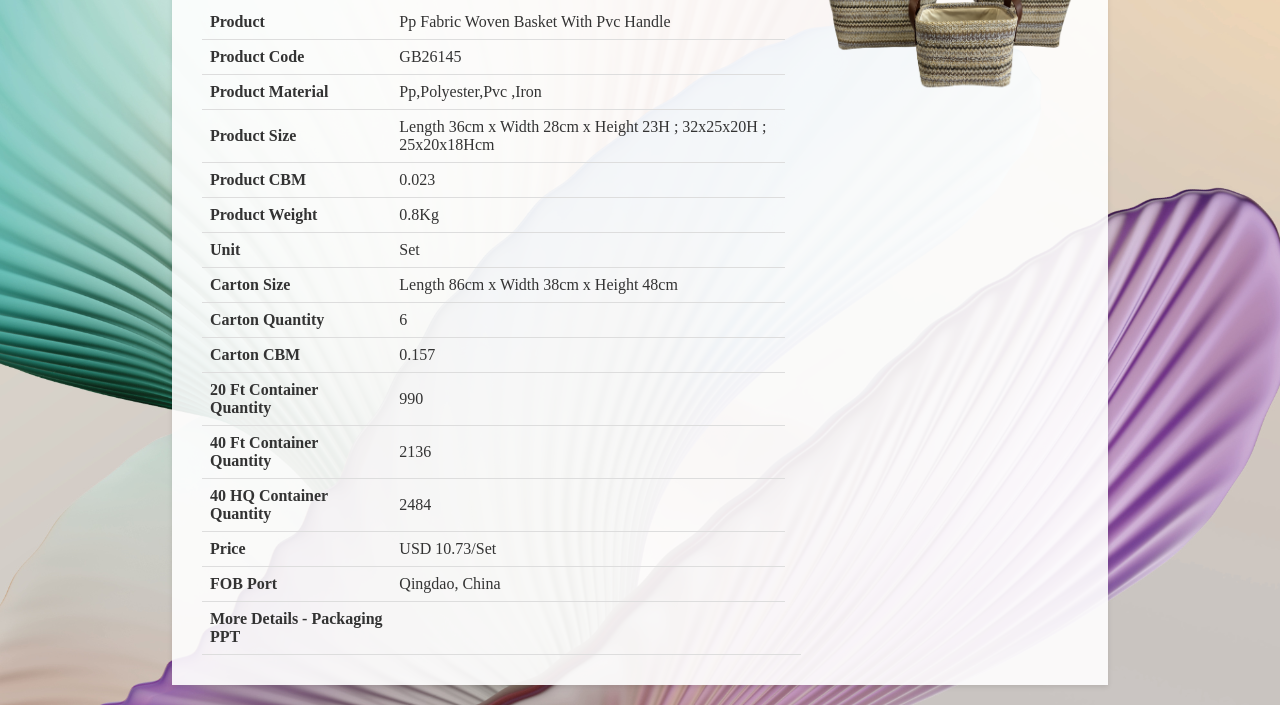
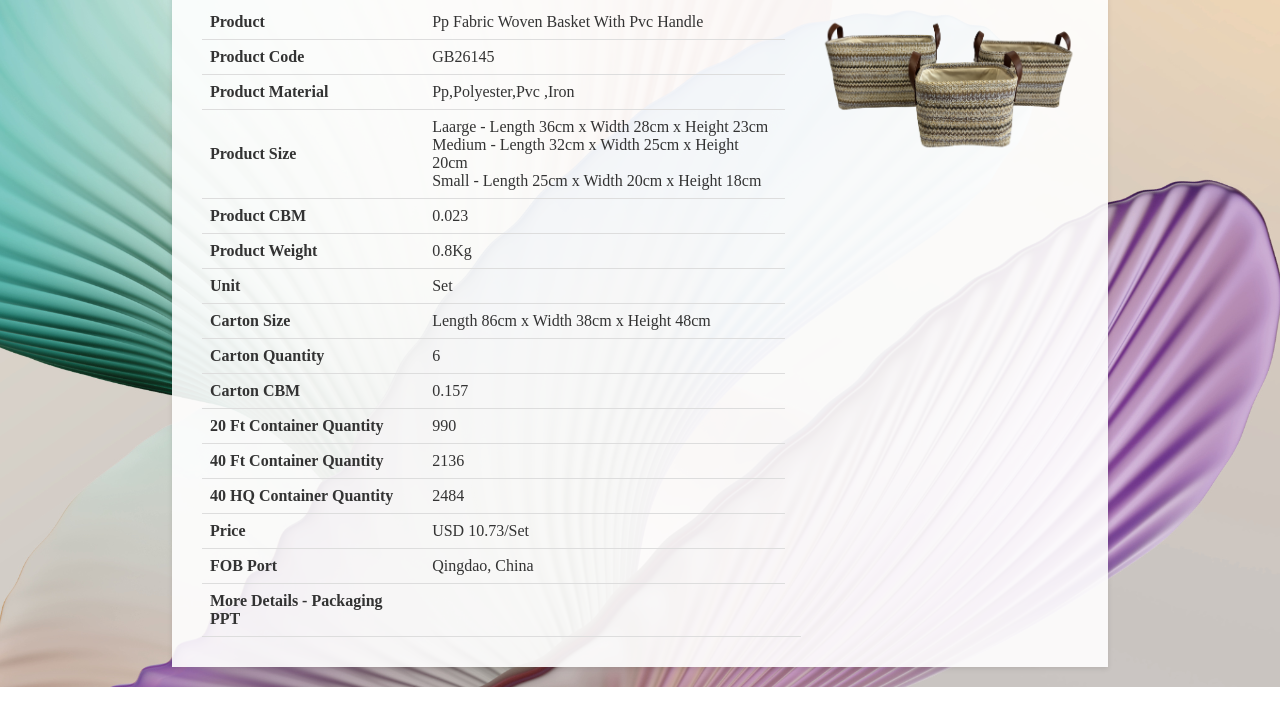
Before and after one commit to GBSLIT/GB26145, a plain HTML site: page index.html in a window 1280 px wide. Shown: the part 224-929 px from the top of the page. Drawn offline with Linux system fonts and the light colour scheme.

Commit message:
Update index.html

```diff
--- a/index.html
+++ b/index.html
@@ -54,7 +54,7 @@
             width: 100%;
             max-width: 350px;
             height: auto;
-            margin-top: 20px;
+            margin-top: 80px;
         }
         table {
             width: 100%;
@@ -149,7 +149,10 @@
                 </tr>
                 <tr>
                     <th>Product Size</th>
-                    <td>Length 36cm x Width 28cm x Height 23H ; 32x25x20H ; 25x20x18Hcm</td>
+                    <td>Laarge - Length 36cm x Width 28cm x Height 23cm<br>
+						Medium - Length 32cm x Width 25cm x Height 20cm<br>
+						Small - Length 25cm x Width 20cm x Height 18cm
+					</td>
                 </tr>
                 <tr>
                     <th>Product CBM</th>
```
